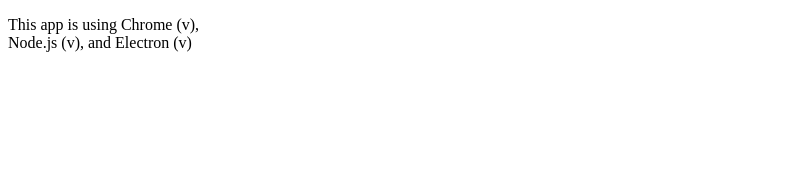
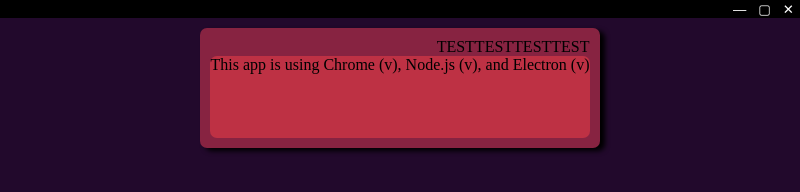
Before and after one commit to LeonardoMarcaccio/Elab2_IoT, an Electron app: page CarwashGUI/index.html in a window 800 px wide. Drawn offline with Linux system fonts and the light colour scheme; no server answers.

Commit message:
Uploaded GUI experiments

```diff
--- /dev/null
+++ b/CarwashGUI/assets/style/mainstyle.css
@@ -0,0 +1,79 @@
+html {
+
+}
+body {
+    background-color: #22092C;
+    width: 100vw;
+    height: 100vh;
+    margin: 0;
+}
+header {
+    background-color: black;
+    display: flex;
+    flex-direction: row;
+    max-height: 4%;
+    justify-content: space-between;
+    align-items: stretch;
+}
+
+.ModuleContainer {
+    box-sizing: border-box;
+    padding: 10px;
+    width: 100%;
+    display: flex;
+    flex-direction: row;
+    flex-wrap: wrap;
+    justify-content: center;
+    gap: 10px;
+}
+.ContentBox {
+    display: flex;
+    align-items: stretch;
+    flex-direction: column;
+    padding: 10px;
+    min-width: 150px;
+    min-height: 100px;
+    border-radius: 7px;
+    background-color: #872341;
+    box-shadow: 5px 3px 5px black;
+}
+.ContentBoxTopBar {
+    display: flex;
+    justify-content: right;
+    flex-direction: row;
+    max-height: 18%;
+}
+.ContentBoxBody {
+    border-radius: 7px;
+    background-color: #BE3144;
+    height: 100%;
+}
+
+.WindowControlBtns {
+    flex-grow: 0;
+    display: flex;
+    justify-content: flex-end;
+}
+
+.WindowControlBtns > button {
+    background-color: transparent;
+    transition-duration: 0.3s;
+    border: none;
+    outline: none;
+    color: white;
+}
+.WindowControlBtns > button:hover {
+    background-color: gray;
+}
+.WindowControlBtns > button:active {
+    background-color: rgb(71, 71, 71);
+}
+.Label {
+    flex-grow: 2;
+}
+#QuitBtn:hover {
+    background-color: red;
+}
+#QuitBtn:active {
+    background-color: rgba(255, 0, 0, 0.77);
+}
--- a/CarwashGUI/index.html
+++ b/CarwashGUI/index.html
@@ -2,9 +2,31 @@
 <html lang="EN">
     <head>
         <title>CarwashGUI</title>
+        <meta http-equiv="Content-Security-Policy" content="default-src 'self'">
+        <link rel="stylesheet" href="./assets/style/mainstyle.css">
     </head>
     <body>
-        <p id="info"></p>
+        <header>
+            <div class="Label">sugo buono esagerato</div>
+            <form class="WindowControlBtns">
+                <button>―</button>
+                <button>▢</button>
+                <button id="QuitBtn">✕</button>
+            </form>
+        </header>
+        <div class="ModuleContainer">
+            <div class="ContentBox">
+                <div class="ContentBoxTopBar">
+                    <div>TEST</div>
+                    <div>TEST</div>
+                    <div>TEST</div>
+                    <div>TEST</div>
+                </div>
+                <div class="ContentBoxBody">
+                    <div id="info"></div>
+                </div>
+            </div>
+        </div>
     </body>
     <script src="./renderer.js"></script>
 </html>
--- a/CarwashGUI/renderer.js
+++ b/CarwashGUI/renderer.js
@@ -1,3 +1,4 @@
 const information = document.getElementById('info')
-information.innerText = `This app is using Chrome (v${versions.chrome()}),
-    Node.js (v${versions.node()}), and Electron (v${versions.electron()})`
+information.innerText = `This app is using Chrome (v${versions.chrome()}), Node.js (v${versions.node()}), and Electron (v${versions.electron()})`
+
+//window.FileSystem.readFile("test.txt", "UTF-8")
--- /dev/null
+++ b/CarwashGUI/test.txt
@@ -0,0 +1 @@
+test123
```
Also changed, not shown: CarwashGUI/assets/pages/titlebar.html (added, +8 -0 lines), CarwashGUI/assets/scripts/titlebar.js (added, +8 -0 lines), CarwashGUI/main.js (+16 -3 lines), CarwashGUI/preload.js (+18 -16 lines), CarwashGUI/assets/scripts/mainscript.js (added), CarwashGUI/assets/style/titleBar.css (added).
